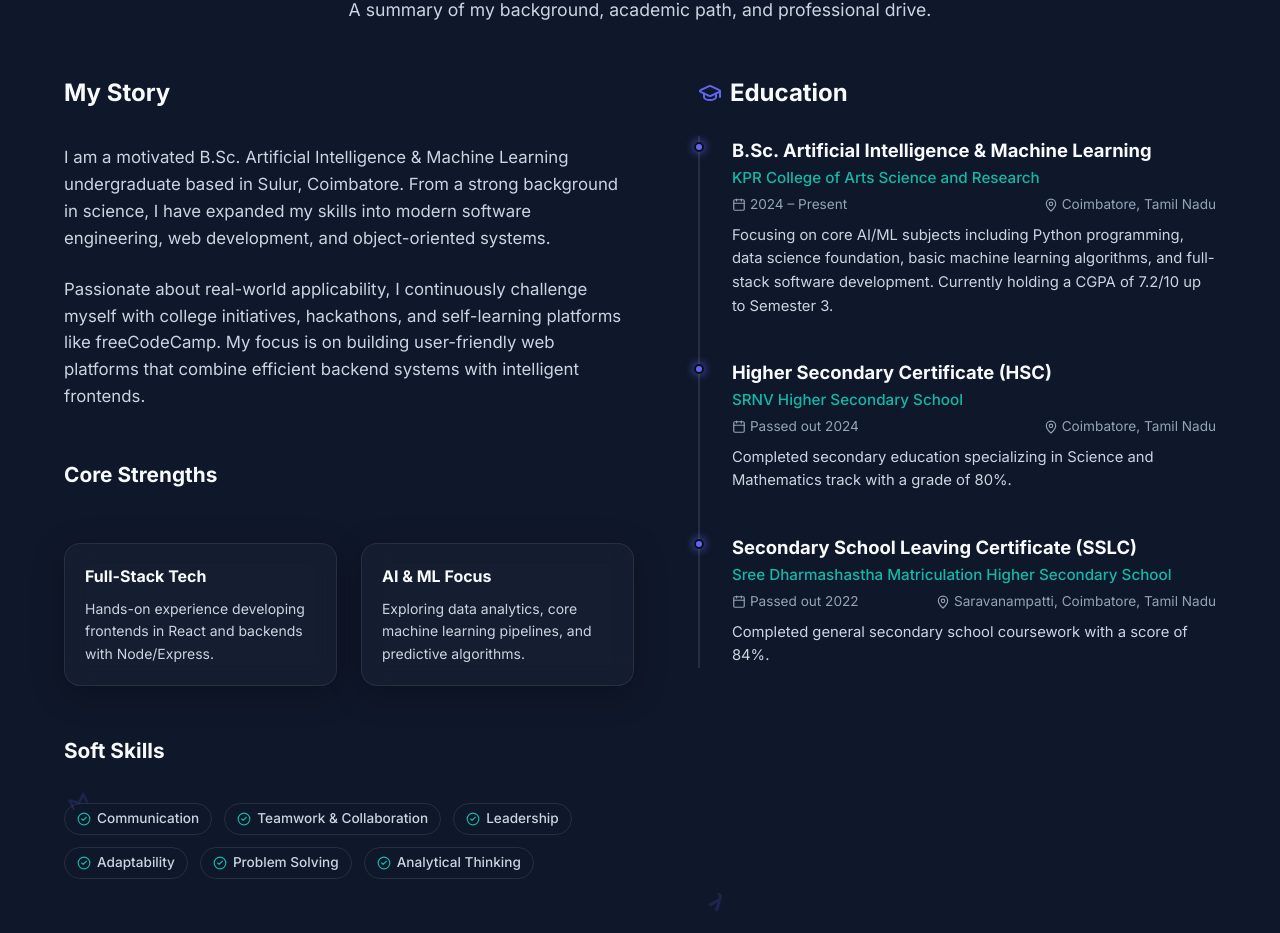
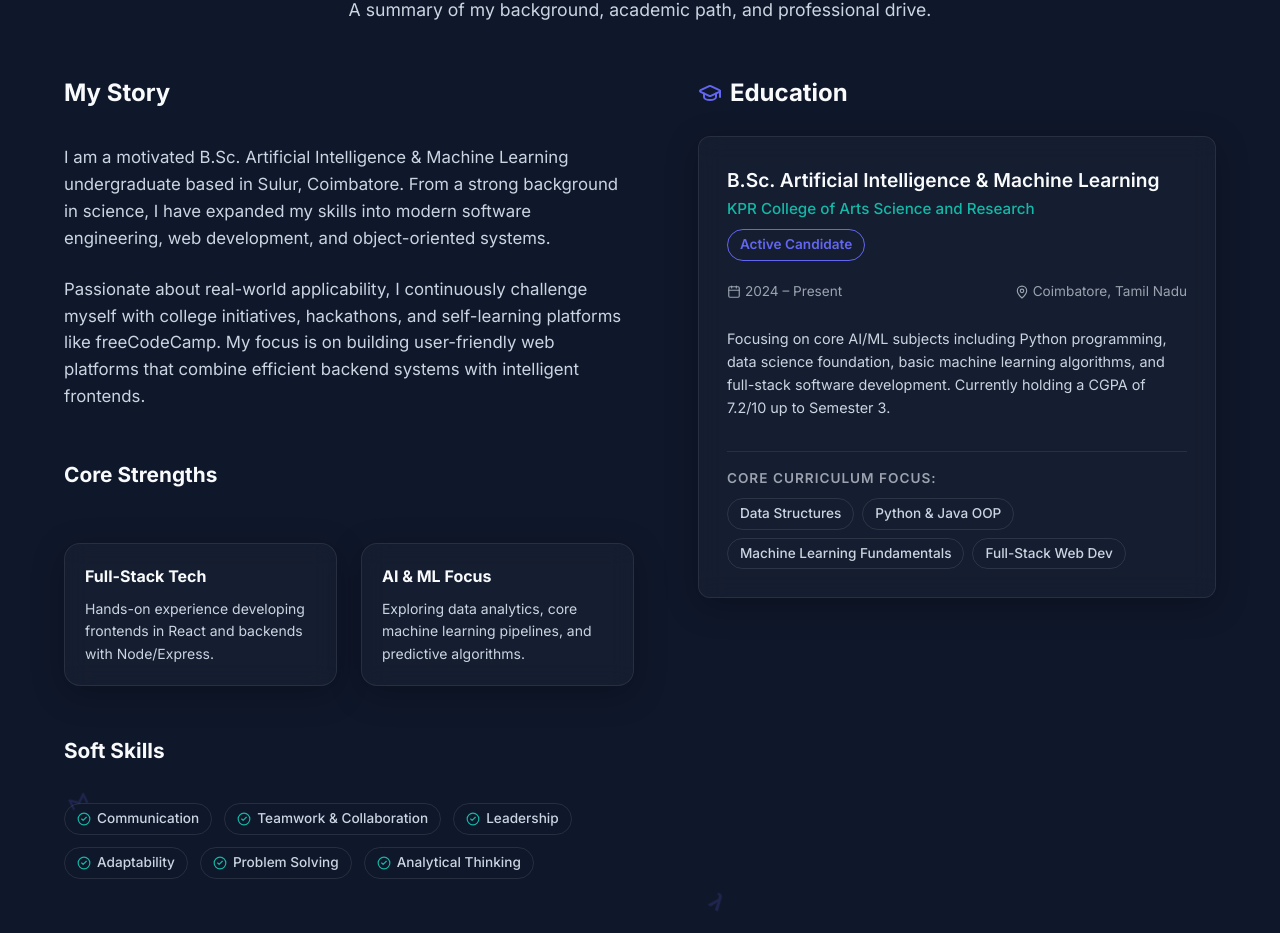
Before and after one commit to sris16/my_portfolio, a React (Vite) app: page / in a window 1280 px wide. Shown: the part 954-1887 px from the top of the page. Built offline with nearby package versions, Linux system fonts and the light colour scheme.

Commit message:
content: optimize education section by removing schooling and adding academic card

```diff
--- a/src/components/About.jsx
+++ b/src/components/About.jsx
@@ -1,30 +1,6 @@
 import { GraduationCap, Calendar, MapPin, Award, CheckCircle2 } from 'lucide-react';
 
 export default function About() {
-  const timelineData = [
-    {
-      title: "B.Sc. Artificial Intelligence & Machine Learning",
-      institution: "KPR College of Arts Science and Research",
-      period: "2024 – Present",
-      location: "Coimbatore, Tamil Nadu",
-      description: "Focusing on core AI/ML subjects including Python programming, data science foundation, basic machine learning algorithms, and full-stack software development. Currently holding a CGPA of 7.2/10 up to Semester 3."
-    },
-    {
-      title: "Higher Secondary Certificate (HSC)",
-      institution: "SRNV Higher Secondary School",
-      period: "Passed out 2024",
-      location: "Coimbatore, Tamil Nadu",
-      description: "Completed secondary education specializing in Science and Mathematics track with a grade of 80%."
-    },
-    {
-      title: "Secondary School Leaving Certificate (SSLC)",
-      institution: "Sree Dharmashastha Matriculation Higher Secondary School",
-      period: "Passed out 2022",
-      location: "Saravanampatti, Coimbatore, Tamil Nadu",
-      description: "Completed general secondary school coursework with a score of 84%."
-    }
-  ];
-
   const softSkills = [
     "Communication",
     "Teamwork & Collaboration",
@@ -88,32 +64,52 @@ export default function About() {
             </div>
           </div>
 
-          {/* Right Column: Academic Timeline */}
+          {/* Right Column: Academic Profile */}
           <div>
             <h3 className="timeline-title" style={{ fontSize: '1.5rem', marginBottom: '1.5rem', display: 'flex', alignItems: 'center', gap: '8px' }}>
               <GraduationCap size={24} style={{ color: 'var(--accent-primary)' }} />
               Education
             </h3>
 
-            <div className="timeline">
-              {timelineData.map((item, index) => (
-                <div key={index} className="timeline-item">
-                  <div className="timeline-dot"></div>
-                  <div className="timeline-header">
-                    <h4 className="timeline-title">{item.title}</h4>
-                    <span className="timeline-subtitle">{item.institution}</span>
-                    <div className="timeline-meta">
+            <div className="education-card glass-panel" style={{ padding: '1.75rem', borderRadius: '12px', display: 'flex', flexDirection: 'column', gap: '1rem' }}>
+              <div style={{ display: 'flex', justifyContent: 'space-between', alignItems: 'flex-start', flexWrap: 'wrap', gap: '0.5rem' }}>
+                <div>
+                  <h4 style={{ fontSize: '1.2rem', fontWeight: 600, color: 'var(--text-primary)' }}>
+                    B.Sc. Artificial Intelligence & Machine Learning
+                  </h4>
+                  <span style={{ fontSize: '0.95rem', color: 'var(--accent-secondary)', fontWeight: 500 }}>
+                    KPR College of Arts Science and Research
+                  </span>
+                </div>
+                <span className="badge badge-outline" style={{ borderColor: 'var(--accent-primary)', color: 'var(--accent-primary)', fontWeight: 600 }}>
+                  Active Candidate
+                </span>
+              </div>
+
+              <div className="timeline-meta" style={{ display: 'flex', gap: '1.25rem', color: '#9ca3af', fontSize: '0.85rem' }}>
                 <span style={{ display: 'inline-flex', alignItems: 'center', gap: '4px' }}>
-                        <Calendar size={14} /> {item.period}
+                  <Calendar size={14} /> 2024 – Present
                 </span>
                 <span style={{ display: 'inline-flex', alignItems: 'center', gap: '4px' }}>
-                        <MapPin size={14} /> {item.location}
+                  <MapPin size={14} /> Coimbatore, Tamil Nadu
                 </span>
               </div>
+
+              <p style={{ color: 'var(--text-secondary)', fontSize: '0.9rem', lineHeight: '1.6', margin: '0.5rem 0' }}>
+                Focusing on core AI/ML subjects including Python programming, data science foundation, basic machine learning algorithms, and full-stack software development. Currently holding a CGPA of 7.2/10 up to Semester 3.
+              </p>
+
+              <div style={{ borderTop: '1px solid rgba(255, 255, 255, 0.08)', paddingTop: '1rem', marginTop: '0.5rem' }}>
+                <span style={{ fontSize: '0.85rem', textTransform: 'uppercase', letterSpacing: '1px', color: '#9ca3af', fontWeight: 600, display: 'block', marginBottom: '0.5rem' }}>
+                  Core Curriculum Focus:
+                </span>
+                <div style={{ display: 'flex', flexWrap: 'wrap', gap: '0.5rem' }}>
+                  <span className="badge badge-outline">Data Structures</span>
+                  <span className="badge badge-outline">Python & Java OOP</span>
+                  <span className="badge badge-outline">Machine Learning Fundamentals</span>
+                  <span className="badge badge-outline">Full-Stack Web Dev</span>
                 </div>
-                  <p className="timeline-desc">{item.description}</p>
               </div>
-              ))}
             </div>
           </div>
         </div>
```
Lines whose indentation alone changed are shown as unchanged.
